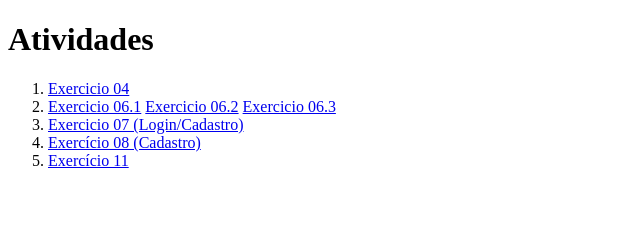
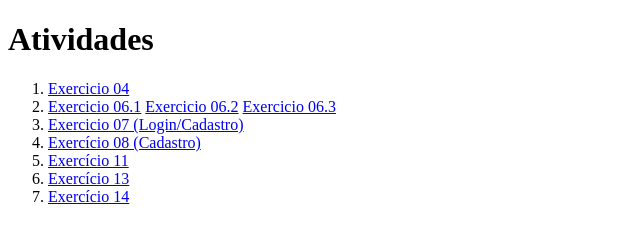
Before and after one commit to hayssahac/aulasWeb, a plain HTML site: page index.html in a window 1280 px wide. Shown: the whole page, without its empty margins (0-640 px from the left). Drawn offline with Linux system fonts and the light colour scheme.

Commit message:
Update index.html

```diff
--- a/index.html
+++ b/index.html
@@ -12,5 +12,7 @@
 		<li><a href="login.html"> Exercicio 07 (Login/Cadastro)</a></li>
 		<li><a href="cadastro.html"> Exercício 08 (Cadastro)</a></li>
 		<li><a href="indexCSS.html" target="_blank"> Exercício 11</a></li>
+		<li><a href="divspan.html"> Exercício 13</a></li>
+		<li><a href="fontescss.html"> Exercício 14</a></li>
 	</ol>
 </html>
```
